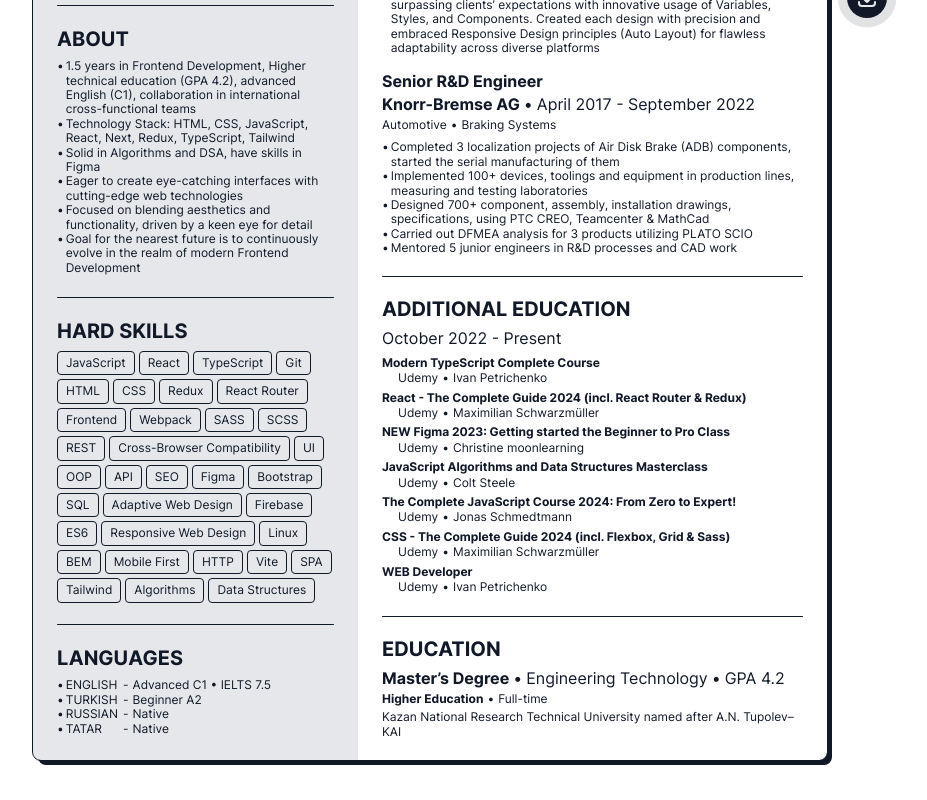
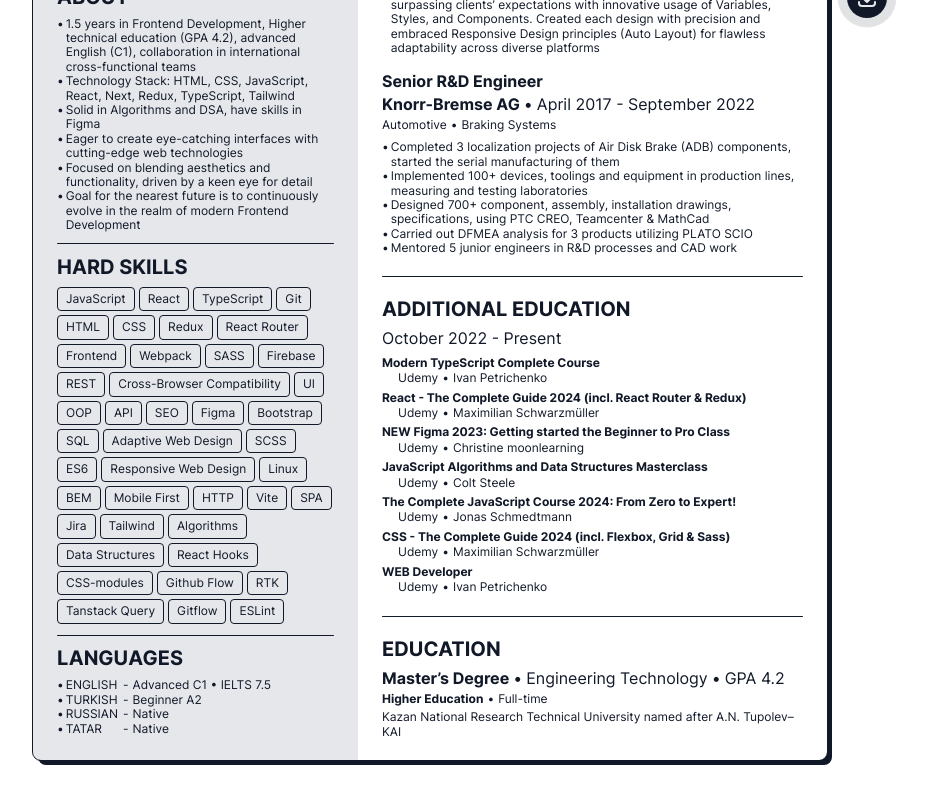
Before and after one commit to mirzaianov/cv-mirzaianov-com, a React (Vite) app: page / in a window 1280 px wide. Shown: the part 402-1202 px from the top of the page, without its empty margins (210-1137 px from the left). Built offline with nearby package versions, Linux system fonts and the light colour scheme.

Commit message:
feat: Add skills

```diff
--- a/src/components/SkillsBlock.jsx
+++ b/src/components/SkillsBlock.jsx
@@ -16,7 +16,7 @@ const SkillsBlock = () => {
         <Skill skillName="Frontend" />
         <Skill skillName="Webpack" />
         <Skill skillName="SASS" />
-        <Skill skillName="SCSS" />
+        <Skill skillName="Firebase" />
         <Skill skillName="REST" />
         <Skill skillName="Cross-Browser Compatibility" />
         <Skill skillName="UI" />
@@ -27,7 +27,7 @@ const SkillsBlock = () => {
         <Skill skillName="Bootstrap" />
         <Skill skillName="SQL" />
         <Skill skillName="Adaptive Web Design" />
-        <Skill skillName="Firebase" />
+        <Skill skillName="SCSS" />
         <Skill skillName="ES6" />
         <Skill skillName="Responsive Web Design" />
         <Skill skillName="Linux" />
@@ -36,9 +36,17 @@ const SkillsBlock = () => {
         <Skill skillName="HTTP" />
         <Skill skillName="Vite" />
         <Skill skillName="SPA" />
+        <Skill skillName="Jira" />
         <Skill skillName="Tailwind" />
         <Skill skillName="Algorithms" />
         <Skill skillName="Data Structures" />
+        <Skill skillName="React Hooks" />
+        <Skill skillName="CSS-modules" />
+        <Skill skillName="Github Flow" />
+        <Skill skillName="RTK" />
+        <Skill skillName="Tanstack Query" />
+        <Skill skillName="Gitflow" />
+        <Skill skillName="ESLint" />
       </div>
     </article>
   );
```
